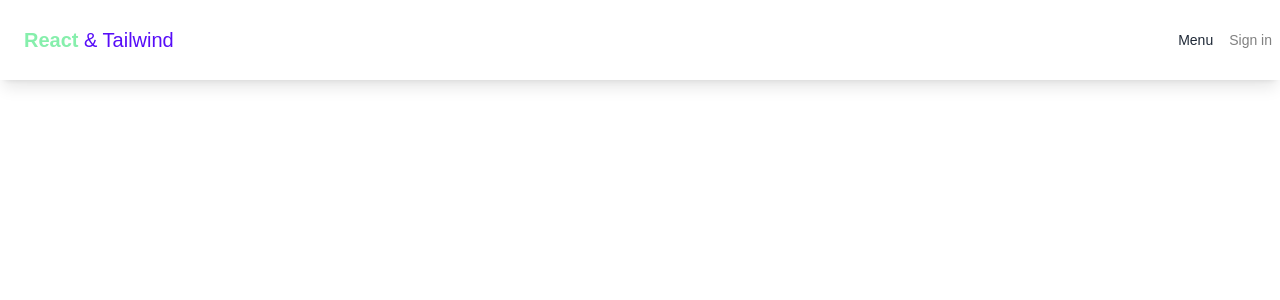
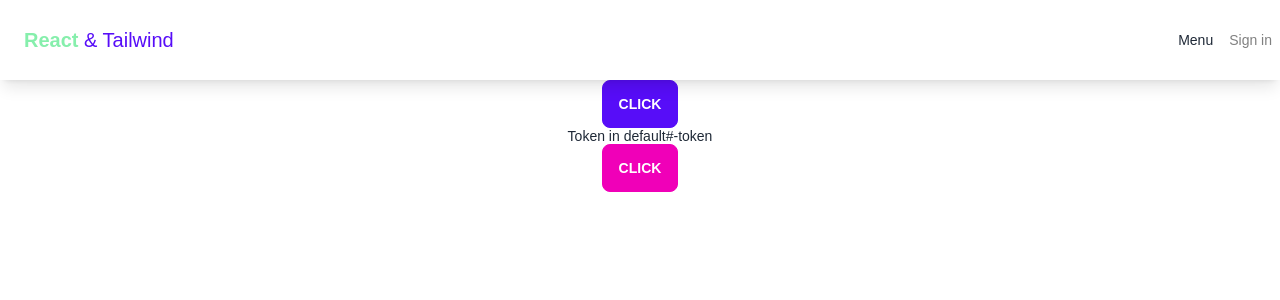
Before and after one commit to alexstulov/react-n-tailwind, a React (Create React App) app: page /experimental in a window 1280 px wide. Shown: the top 300 px of the page. Built offline with nearby package versions, Linux system fonts and the light colour scheme; no server answers; what bad-words would draw is missing.

Commit message:
Group all test assignment stuff in Experimental module

```diff
--- a/src/App.tsx
+++ b/src/App.tsx
@@ -12,6 +12,8 @@ import Todo from "./components/Todo"
 import Exercises from "./components/Exercises"
 import AppIdeas from "./modules/app-ideas"
 import CRUD from "./modules/crud"
+import Experimental from "./modules/experimental"
+
 
 const App = () => {
   return (
@@ -19,7 +21,6 @@ const App = () => {
       <Router>
         <NavigationBar />
         <Routes>
-          <Route path="/" element={<div>Main</div>} />
           <Route path="chat-auth" element={<Login />} />
           <Route path="register" element={<Register />} />
           <Route path="reset" element={<Reset />} />
@@ -30,6 +31,7 @@ const App = () => {
           <Route path="exercises" element={<Exercises />} />
           <Route path="app-ideas/*" element={<AppIdeas />} />
           <Route path="crud/*" element={<CRUD />} />
+          <Route path="experimental" element={<Experimental />} />
         </Routes>
       </Router>
     </div>
--- a/src/components/NavigationBar.tsx
+++ b/src/components/NavigationBar.tsx
@@ -34,6 +34,7 @@ const NavigationBar = () => {
               <li><Link to='/todo'>Todo</Link></li>
               <li><Link to='/chat-auth'>Chat</Link></li>
               <li><Link to='/exercises'>Exersices</Link></li>
+              <li><Link to='/experimental'>Experimental</Link></li>
             </ul>
           </li>
         </ul>
--- /dev/null
+++ b/src/modules/experimental/LoadMCQ.tsx
@@ -0,0 +1,15 @@
+import React, {useState} from "react"
+
+const LoadingMCQ = () => {
+  const [token] = useState(() => {
+    const token = window.localStorage.getItem("access-token")
+    return token || "default#-token"
+  })
+
+  const [some] = useState(() => [1,2,3])
+  console.log(some)
+
+  return <div>Token in {token}</div>
+}
+
+export default LoadingMCQ
--- /dev/null
+++ b/src/modules/experimental/SomeComponent.tsx
@@ -0,0 +1,21 @@
+import React from "react"
+
+export class SomeComponent extends React.Component {
+  constructor(props: any) {
+    super(props)
+    this.state = () => ({arr: [0,1,2]})
+  }
+
+  handleClick (id: number) {
+    console.log(id)
+  }
+
+  clicker() {this.setState({arr: [2,3,1]})}
+
+  render() {
+    console.log(this.state)
+    return (
+      <button className="btn btn-primary" onClick={this.clicker.bind(this)} >click</button>
+    )
+  }
+}
--- /dev/null
+++ b/src/modules/experimental/Test.tsx
@@ -0,0 +1,11 @@
+import React from "react"
+
+export class Test extends React.Component {
+  handleClick (id: number) {
+    console.log(id)
+  }
+
+  render() {
+    return <button className="btn btn-secondary" onClick={this.handleClick.bind(this, 1)}>click</button>
+  }
+}
--- /dev/null
+++ b/src/modules/experimental/index.tsx
@@ -0,0 +1,14 @@
+import React from "react"
+import LoadingMCQ from "./LoadMCQ"
+import {SomeComponent} from "./SomeComponent"
+import { Test } from "./Test"
+
+const Experimental = () => {
+  return <>
+    <SomeComponent />
+    <LoadingMCQ />
+    <Test />
+  </>
+}
+
+export default Experimental
```
